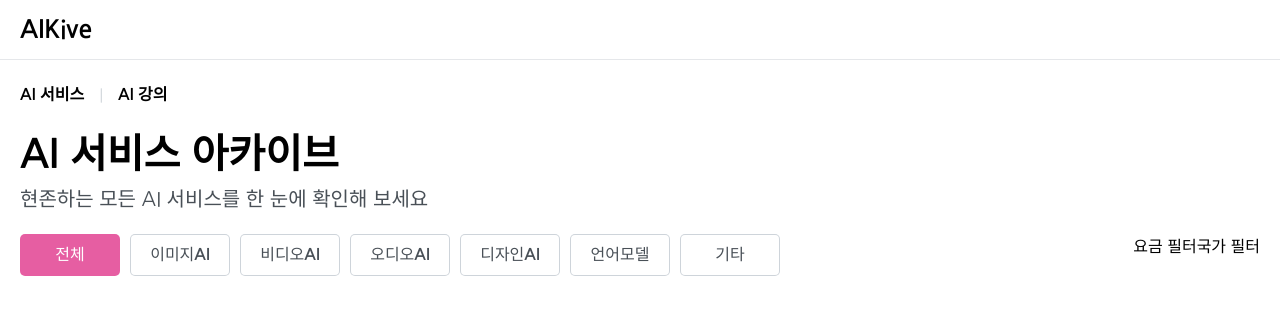
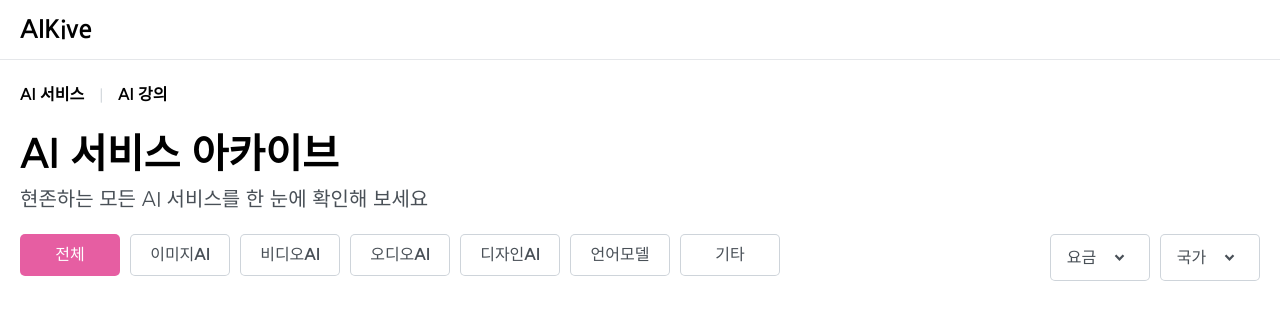
Before and after one commit to huckjoo/AIKive, a React (Vite) app: page / in a window 1280 px wide. Shown: the top 320 px of the page. Built offline with nearby package versions, Linux system fonts and the light colour scheme.

Commit message:
style: dropdown css 적용

```diff
--- /dev/null
+++ b/src/components/Dropdown/Dropdown.module.css
@@ -0,0 +1,37 @@
+.dropdown {
+  position: relative;
+  display: inline-block;
+  margin-left: 10px;
+}
+.dropdownButton {
+  padding: 10px 0px;
+  background-color: white;
+  box-shadow: inset 0 0 0 1px #ced4da;
+  border-radius: 5px;
+  cursor: pointer;
+  width: 100px;
+  display: flex;
+  justify-content: center;
+  align-items: center;
+  font-weight: 550;
+  color: #495057;
+}
+.dropdownMenu {
+  position: absolute;
+  list-style: none;
+  background-color: white;
+  box-shadow: inset 0 0 0 1px #ced4da;
+  z-index: 1;
+}
+.dropdownItem {
+  width: 100px;
+  padding: 5px;
+  cursor: pointer;
+}
+.dropdownItem:hover {
+  background-color: #ddd;
+}
+.dropdownArrow {
+  font-size: 27px;
+  margin-left: 10px;
+}
--- /dev/null
+++ b/src/components/Dropdown/Dropdown.tsx
@@ -0,0 +1,43 @@
+import { useState } from 'react';
+import styles from '@/components/Dropdown/Dropdown.module.css';
+import { RiArrowDropDownLine } from 'react-icons/ri';
+import { RiArrowDropUpLine } from 'react-icons/ri';
+
+const Dropdown = ({ options, name }) => {
+  const [isOpen, setIsOpen] = useState(false);
+  const [selectedOption, setSelectedOption] = useState('');
+
+  const toggleDropdown = () => setIsOpen(!isOpen);
+  const handleOptionClick = (option: string) => {
+    setSelectedOption(option);
+    setIsOpen(false);
+  };
+
+  return (
+    <div className={styles.dropdown}>
+      <button className={styles.dropdownButton} onClick={toggleDropdown}>
+        {selectedOption || `${name}`}
+        {isOpen ? (
+          <RiArrowDropUpLine className={styles.dropdownArrow} />
+        ) : (
+          <RiArrowDropDownLine className={styles.dropdownArrow} />
+        )}
+      </button>
+      {isOpen && (
+        <ul className={styles.dropdownMenu}>
+          {options.map((option: string) => (
+            <li
+              key={option}
+              className={styles.dropdownItem}
+              onClick={() => handleOptionClick(option)}
+            >
+              {option}
+            </li>
+          ))}
+        </ul>
+      )}
+    </div>
+  );
+};
+
+export default Dropdown;
--- a/src/pages/AIServicePage/AIServicePage.tsx
+++ b/src/pages/AIServicePage/AIServicePage.tsx
@@ -1,3 +1,4 @@
+import Dropdown from '@/components/Dropdown/Dropdown';
 import styles from '@/pages/AIServicePage/AIServicePage.module.css';
 import { useState } from 'react';
 
@@ -36,8 +37,8 @@ const AIServicePage = () => {
           })}
         </div>
         <div>
-          <button>요금 필터</button>
-          <button>국가 필터</button>
+          <Dropdown options={['무료', '부분유료', '유료']} name='요금' />
+          <Dropdown options={['해외', '국내']} name='국가' />
         </div>
       </div>
     </div>
```
